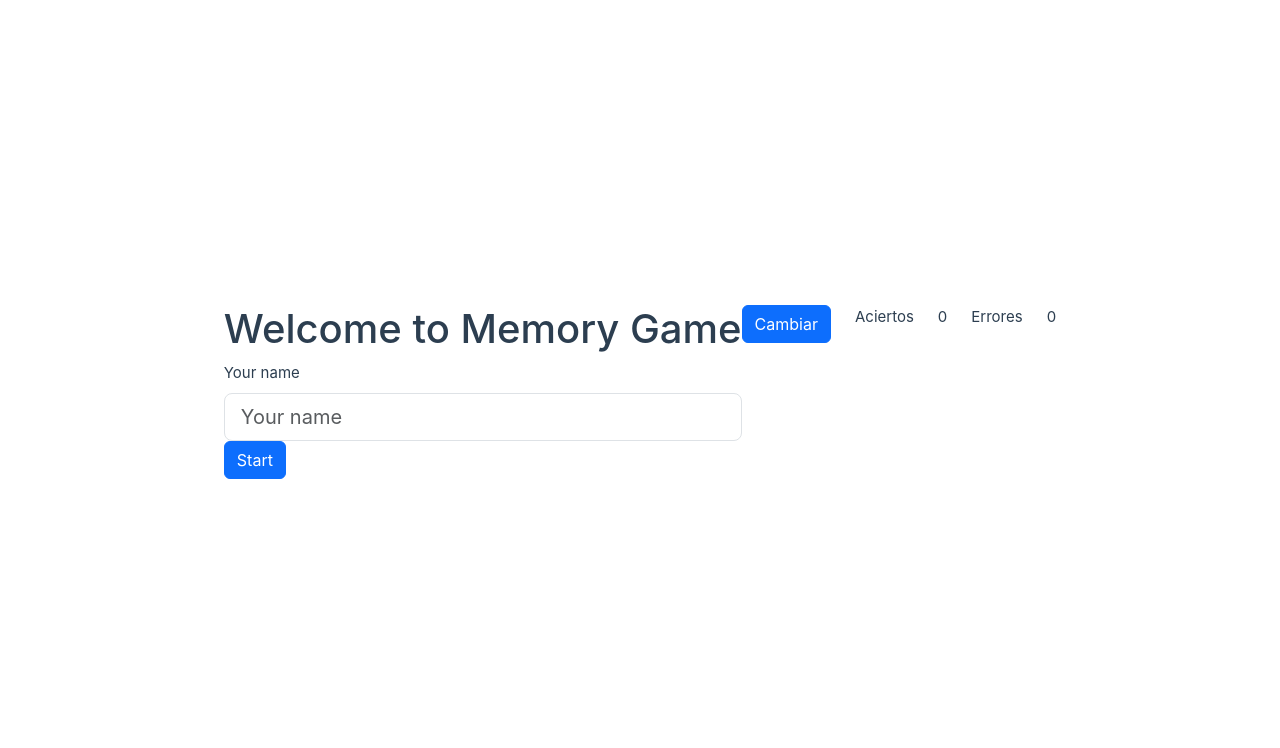
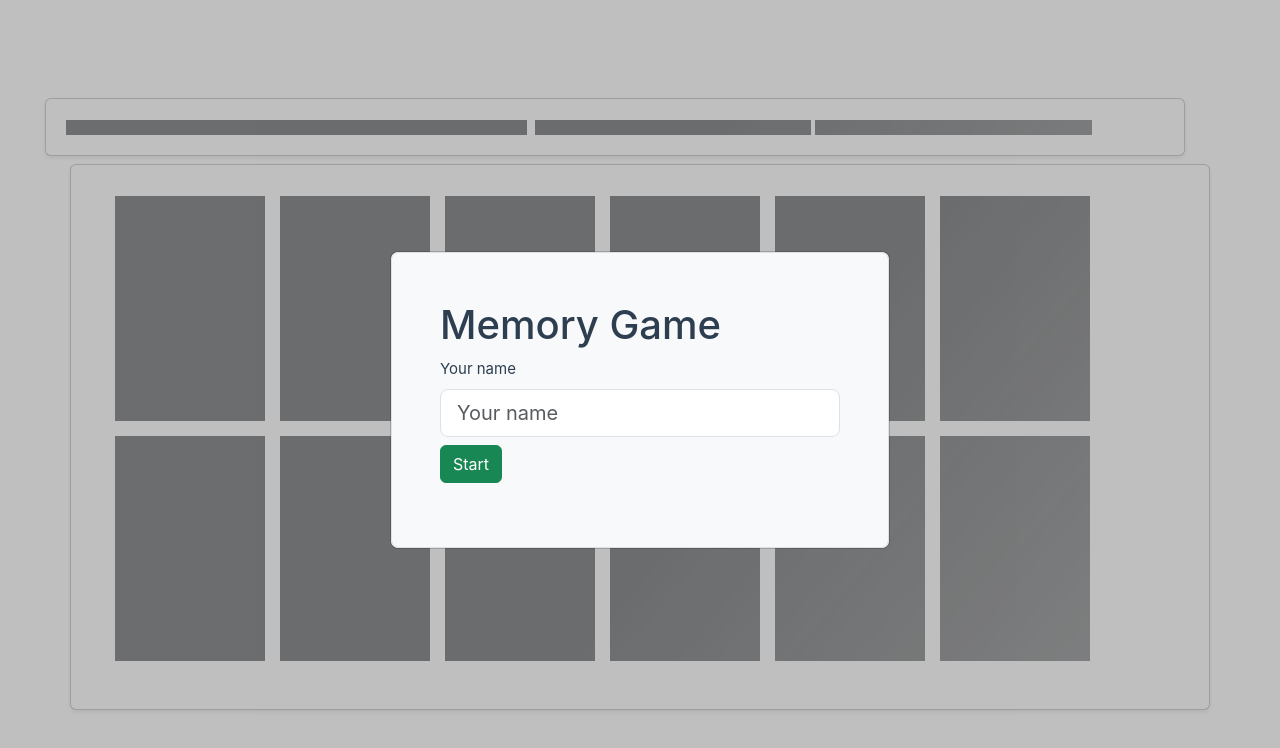
Before and after one commit to mariovaldivia/memory-game, a Vue app: page / in a window 1280 px wide. Shown: the top 748 px of the page. Built offline with nearby package versions, Linux system fonts and the light colour scheme; the HTML template or start-up script is replaced by a standard one.

Commit message:
Improve welcome and end dialog

```diff
--- a/src/App.vue
+++ b/src/App.vue
@@ -4,19 +4,9 @@ import MemoryBoard from './components/MemoryBoard.vue'
 
 <template>
   <main>
-    <MemoryBoard class="memory-board"></MemoryBoard>
+    <MemoryBoard></MemoryBoard>
   </main>
-  <!-- <header>
-    <img alt="Vue logo" class="logo" src="./assets/logo.svg" width="125" height="125" />
 
-    <div class="wrapper">
-      <HelloWorld msg="You did it!" />
-    </div>
-  </header>
-
-  <main>
-    <TheWelcome />
-  </main> -->
 </template>
 
 <style scoped>
@@ -24,10 +14,6 @@ header {
   line-height: 1.5;
 }
 
-.logo {
-  display: block;
-  margin: 0 auto 2rem;
-}
 
 main {
   display: flex;
--- a/src/components/GameEnded.vue
+++ b/src/components/GameEnded.vue
@@ -1,38 +1,82 @@
 <template>
-    <section>
+  <modal>
 
-        <h1>YOU WIN</h1>
+    <section class=" p-5 z-100 bg-body-tertiary border rounded-3 welcome-overlay">
+
+      <h1>Congratulations {{ name }}</h1>
+
       <div class="row">
+        <div class="col-6">
+          <img class="" :src="Trophy" alt="Trophy" />
+        </div>
+        <div class="col-6 align-middle">
+
+          <div class="vstack gap-3 p-2 ">
+            <div class="p-2">{{ asserted }} asserted</div>
+            <div class="p-2">{{ failed }} failed</div>
 
           </div>
-        <button type="button" class="btn btn-primary" @click="restartGame">
-            Restart game
+        </div>
+      </div>
+
+      <div class="hstack gap-2 justify-content-center">
+        <div class="p-1">
+          <button type="button" class="btn btn-primary m-1" @click="restartGame">
+            Play again
           </button>
+        </div>
+        <div class="p-1">
+          <button type="button" class="btn btn-primary m-1" @click="changeUser">
+            Change user
+          </button>
+
+        </div>
+
+      </div>
+
+
+
+
     </section>
+  </modal>
 </template>
 
 <script lang="ts">
 import { ref } from 'vue'
 import { useUserStore } from '../stores/user';
+import Modal from './Modal.vue'
+import Trophy from "../assets/Trophy_Flat_Icon.svg";
 export default {
   // props: ['asserted', 'failed'],
   emits: ['startGame'],
-    setup(props, {emit}) {
-        const name = ref(null);
+  components: {
+    Modal
+  },
+  props: {
+    asserted: Number,
+    failed: Number
+  },
+  setup(props, { emit }) {
     const userStore = useUserStore();
+    const name = ref(userStore.userName);
 
     const restartGame = () => {
       emit('startGame')
 
     }
+
+    const changeUser = () => {
+      userStore.setName('')
+
+    }
     return {
       name,
-        restartGame
+      Trophy,
+      restartGame,
+      changeUser
     }
   }
 }
 </script>
 
-  <style>
-
-  </style>
+<style></style>
--- a/src/components/GameScore.vue
+++ b/src/components/GameScore.vue
@@ -1,26 +1,55 @@
 <template>
+    <section class="card container score shadow-sm">
+
+        <div class="row" v-if="loaded">
+            <div class="col col-md-6">
+                {{ userName }}
+
+                <button class="btn btn-default" @click="changeUser">Cambiar</button>
+            </div>
+            <div class="col-6">
                 <div class="row">
-    <div class="col">
-      {{  userName }}
+                    <div class="col-xs-12 col-md-6 justify-content-center">
+                        <div class="hstack">
+                            <div class="p-2">Aciertos</div>
+                            <div class="p-2">
+                                <span class=" text-bg-success py-1 px-3">
 
-      <button class="btn btn-primary" @click="changeUser">Cambiar</button>
-    </div>
-    <div class="col">
-      Aciertos
-    </div>
-    <div class="col">
                                     {{ asserted }}
-    </div>
-
-    <div class="col">
-      Errores
-    </div>
-
-    <div class="col">
-      {{  failed }}
+                                </span>
                             </div>
 
                         </div>
+
+
+                    </div>
+
+                    <div class=" col-xs-12 col-md-6 justify-content-center">
+                        <div class="hstack">
+                            <div class="p-2">Errores</div>
+                            <div class="p-2">
+                                <span class=" text-bg-danger py-1 px-3 ">
+                                {{ failed }}
+                                </span>
+                            </div>
+
+                        </div>
+
+                    </div>
+
+
+                </div>
+
+            </div>
+
+        </div>
+
+        <div class="placeholder-wave" v-else>
+            <span class="placeholder col-5 m-1"></span>
+            <span class="placeholder col-3 m-1"></span>
+            <span class="placeholder col-3"></span>
+        </div>
+    </section>
 </template>
 
 <script lang="ts">
@@ -28,12 +57,16 @@ import { useUserStore } from '../stores/user';
 import { storeToRefs } from 'pinia'
 
 export default {
-  props: ['asserted', 'failed'],
+    props: {
+        asserted: Number,
+        failed: Number,
+        loaded: Boolean
+    },
     setup(props) {
         const userStore = useUserStore()
         const { userName } = storeToRefs(userStore)
 
-    function changeUser(){
+        function changeUser() {
             userStore.setName('')
         }
         return {
@@ -45,5 +78,8 @@ export default {
 </script>
 
 <style>
-
+.score {
+    padding: 1rem;
+    margin: 0.5em 0
+}
 </style>
--- a/src/components/LoadingGame.vue
+++ b/src/components/LoadingGame.vue
@@ -1,9 +1,19 @@
 <template>
-    <div class="text-center m-5">
+    <!-- <div class="text-center m-5">
         <div class="spinner-border" role="status">
             <span class="visually-hidden">Loading board...</span>
         </div>
+    </div> -->
+
+
+    <div class="d-flex justify-content-center">
+
+        <p aria-hidden="true" class="placeholder-wave">
+            <span v-for="n in 12" class="placeholder col-1 card-placeholder" :key="n"></span>
+        </p>
+
     </div>
+
 </template>
 
 <script lang="ts">
@@ -12,4 +22,14 @@ export default {
 }
 </script>
 
-<style></style>
+<style>
+p {
+    width:100%
+}
+
+.card-placeholder {
+    width: 150px;
+    aspect-ratio: 2/3;
+    margin: 0.5em
+}
+</style>
--- a/src/components/MemoryBoard.vue
+++ b/src/components/MemoryBoard.vue
@@ -1,32 +1,41 @@
 <template>
+  <welcome-game v-if="!name" @start-game="startGame"></welcome-game>
 
-    <Welcome v-if="!name" @start-game="startGame"></Welcome>
+  <GameScore :asserted="numberAsserted" :failed="numberFailed" :loaded="!loading"></GameScore>
 
-    <GameScore :asserted="numberAsserted" :failed="numberFailed"></GameScore>
+  <section class="card shadow-sm container">
 
-    <LoadingGame v-if="loading"></LoadingGame>
-    <MemoryCard class="animal-card" v-for="(animal, index) in animals" :animal="animal" :index="index" :key="index"
-      :flip="isFlipped(index)" @click="flipCard(index)">
-    </MemoryCard>
+    <div class="game d-flex justify-content-center">
+      <MemoryCard class="animal-card" v-for="(animal, index) in animals" :animal="animal" :index="index" :key="index"
+        :flip="isFlipped(index)" @click="flipCard(index)">
+      </MemoryCard>
+      <LoadingGame v-if="loading"></LoadingGame>
+    </div>
+  </section>
 
-    <GameEnded v-if="gameEnded" @start-game="startGame"></GameEnded>
+  <GameEnded v-if="gameEnded" :asserted="numberAsserted" :failed="numberFailed" @start-game="startGame"></GameEnded>
 </template>
 
 <script lang="ts">
-import { ref, reactive, toRaw, onMounted, watch } from 'vue'
+import { ref, toRaw, onMounted, watch } from 'vue'
 import { getAnimalImages } from '../services/animals'
 import MemoryCard from './MemoryCard.vue'
 import LoadingGame from './LoadingGame.vue'
-import Welcome from './Welcome.vue'
+import WelcomeGame from './WelcomeGame.vue'
 import GameScore from './GameScore.vue'
 import GameEnded from './GameEnded.vue'
 import { shuffle } from '../utils/utils'
-import { useUserStore } from '../stores/user';
+import { useUserStore } from '../stores/user'
 import { storeToRefs } from 'pinia'
 
 export default {
   components: {
-    MemoryCard, GameScore, LoadingGame, Welcome, GameEnded },
+    MemoryCard,
+    GameScore,
+    LoadingGame,
+    WelcomeGame,
+    GameEnded
+  },
   setup() {
     const animals = ref([])
     const numberOfPairs = 3
@@ -35,24 +44,23 @@ export default {
     const numberAsserted = ref(0)
     const numberFailed = ref(0)
     const gameEnded = ref(false)
-    const loading = ref(false)
+    const loading = ref(true)
 
-    const userStore = useUserStore();
+    const userStore = useUserStore()
     const { userName } = storeToRefs(userStore)
     onMounted(() => {
       console.log(userName.value)
-      if(userName.value){
+      if (userName.value) {
         loadGameBoard()
       }
-
     })
 
     const loadGameBoard = () => {
       getAnimalImages().then((response) => {
         // console.log(response.data)
-        const listOfAnimals = getListOfAnimals(response.data.entries);
+        const listOfAnimals = getListOfAnimals(response.data.entries)
         const listPairsOfAnimals = listOfAnimals.flatMap((data) => {
-          return [data, data];
+          return [data, data]
         })
         // console.log(listPairsOfAnimals)
         animals.value = shuffle(listPairsOfAnimals)
@@ -60,26 +68,27 @@ export default {
       })
     }
 
-    watch(numberAsserted, async(newNumber, oldNumber) => {
-      console.log("aciertos", newNumber)
-      if(newNumber == numberOfPairs){
-        console.log("Ganaste")
+    watch(numberAsserted, async (newNumber, oldNumber) => {
+      console.log('aciertos', newNumber)
+      if (newNumber == numberOfPairs) {
+        console.log('Ganaste')
         gameEnded.value = true
       }
     })
 
-    watch(userName, async(newValue, oldValue) => {
-      console.log("aciertos", newValue)
-      if(newValue == ''){
+    watch(userName, async (newValue, oldValue) => {
+
+      if (newValue == '') {
         resetGame()
+        loading.value = true
       }
     })
 
     const flipCard = (index) => {
       // const animalClicked = toRaw(animals.value)[index]
       const { slug } = animals.value[index]
-      console.log("clicked", index, slug)
-      console.log("selected", toRaw(selectedAnimal.value))
+      console.log('clicked', index, slug)
+      console.log('selected', toRaw(selectedAnimal.value))
       if (!canFlipCard(index) || isFlipped(index)) return
 
       const animalObj = {
@@ -91,42 +100,39 @@ export default {
       selectedAnimal.value = [animalObj, ...currentAnimals]
 
       const selected = toRaw(selectedAnimal.value)
-      if(selected.length == 2){
+      if (selected.length == 2) {
         const equalCards = checkEqualCards(selected)
-        if(equalCards){
+        if (equalCards) {
           assertedCards.value = [...selected, ...toRaw(assertedCards.value)]
           numberAsserted.value += 1
-        }else{
+        } else {
           numberFailed.value += 1
         }
 
         setTimeout(() => {
           cleanSelected()
-
         }, 1000)
       }
-
     }
 
     const cleanSelected = () => {
-        console.log("cleaning selected", selectedAnimal.value.length)
-        selectedAnimal.value = []
+      console.log('cleaning selected', selectedAnimal.value.length)
+      selectedAnimal.value = []
     }
 
     const canFlipCard = (id) => {
       // const { index, slug } = toRaw(animals.value)[id]
       const selected = toRaw(selectedAnimal.value)
-      return !hasIndexSelected(selected, id) && selected.length < 2;
+      return !hasIndexSelected(selected, id) && selected.length < 2
     }
 
     const hasIndexSelected = (selectedList: [], index) => {
       // console.log("selected", selectedList)
-      if(selectedList.length == 0) return null
-      return selectedList.find(card => card.index == index)
+      if (selectedList.length == 0) return null
+      return selectedList.find((card) => card.index == index)
     }
 
-    function isFlipped(index){
-
+    function isFlipped(index) {
       const selected = hasIndexSelected(selectedAnimal.value, index)
       const asserted = hasIndexSelected(toRaw(assertedCards.value), index)
       // console.log(toRaw(assertedCards.value))
@@ -146,11 +152,12 @@ export default {
             slug: entry.meta.slug,
             uuid: entry.meta.uuid
           }
-        })).slice(0, numberOfPairs)
+        })
+      ).slice(0, numberOfPairs)
     }
 
     const startGame = () => {
-      console.log("starting game")
+      console.log('starting game')
       loading.value = true
       gameEnded.value = false
       resetGame()
@@ -166,7 +173,6 @@ export default {
       gameEnded.value = false
     }
 
-    console.log(userName)
     return {
       animals,
       flipCard,
@@ -183,4 +189,14 @@ export default {
 }
 </script>
 
-<style></style>
+<style>
+.game {
+  clear: both;
+  width: 100%;
+  display: flex;
+  gap: 0.2em;
+  place-items: flex-start;
+  flex-wrap: wrap;
+  padding: 1.5rem
+}
+</style>
--- a/src/components/MemoryCard.vue
+++ b/src/components/MemoryCard.vue
@@ -1,10 +1,9 @@
 <template>
-  <div>
-    <figure class="flip-box">
+    <button class="flip-box" :aria-label="cardLabel">
       <div class="flip-box-inner" :class="{ flip: flip }">
 
         <div class="flip-box-front">
-          <img class="animal-card-image img-thumbnail" :src="CardBack" alt="" />
+          <img class="animal-card-image img-thumbnail" :src="CardBack" :alt="cardLabel" />
         </div>
 
         <div class="flip-box-back">
@@ -12,19 +11,22 @@
         </div>
 
       </div>
-    </figure>
-  </div>
+    </button>
 </template>
 
 <script lang="ts">
-import { ref } from 'vue'
+import { ref, computed } from 'vue'
 import CardBack from "../assets/Random_box_Card_back.svg";
 
 export default {
-  props: ['animal', 'flip'],
+  props: ['animal', 'flip', 'index'],
   setup(props) {
+    const cardLabel = computed(() => {
+        return `Card ${props.index + 1} ${props.flip ? props.animal.slug : ''}`
+    })
     return {
-      CardBack
+      CardBack,
+      cardLabel
     }
   }
 }
@@ -49,9 +51,10 @@ export default {
     opacity: .7;
   }
 
-  .flip-box {
+  button.flip-box {
     background-color: white;
     position: relative;
+    border: none
     /* width: 300px;
     height: 200px; */
     /* border: 1px solid #f1f1f1; */
--- /dev/null
+++ b/src/components/Modal.vue
@@ -0,0 +1,22 @@
+<template>
+    <div class="modal fade show d-block" tabindex="-1" aria-hidden="true">
+
+        <div class="modal-dialog modal-dialog-centered">
+            <div class="modal-content">
+                <slot></slot>
+            </div>
+        </div>
+    </div>
+</template>
+
+<script>
+export default {
+
+}
+</script>
+
+<style>
+.modal {
+    background-color: rgba(0, 0, 0, 0.25)
+}
+</style>
--- a/src/components/Welcome.vue
+++ /dev/null
@@ -1,48 +0,0 @@
-<template>
-    <section>
-
-        <h1>Welcome to Memory Game</h1>
-        <div class="row">
-            <form action="#">
-                <div class="mb-3">
-                <label for="exampleFormControlInput1" class="form-label">Your name</label>
-                <input type="text" class="form-control form-control-lg" id="name" ref="name" placeholder="Your name">
-
-                <button type="button" class="btn btn-primary" @click="setName">Start</button>
-
-            </div>
-
-            </form>
-
-
-        </div>
-    </section>
-  </template>
-
-  <script lang="ts">
-  import { ref } from 'vue'
-  import { useUserStore } from '../stores/user';
-  export default {
-    // props: ['asserted', 'failed'],
-    emits: ['startGame'],
-    setup(props, {emit}) {
-        const name = ref(null);
-        const userStore = useUserStore();
-
-        const setName = () => {
-            console.log("name", name.value)
-            userStore.setName(name.value.value);
-            emit('startGame')
-
-        }
-      return {
-        name,
-        setName
-      }
-    }
-  }
-  </script>
-
-  <style>
-
-  </style>
--- /dev/null
+++ b/src/components/WelcomeGame.vue
@@ -0,0 +1,55 @@
+<template>
+  <modal>
+    <section class="h-100 p-5 z-100 bg-body-tertiary border rounded-3 welcome-overlay">
+
+      <h1>Memory Game</h1>
+      <div class="row">
+        <form action="#">
+          <div class="mb-3">
+            <label for="name" class="form-label">Your name</label>
+            <input type="text" class="form-control form-control-lg" id="name" ref="name" placeholder="Your name" required>
+
+            <button type="button" class="btn btn-success mt-2" @click="setName">Start</button>
+
+          </div>
+
+        </form>
+      </div>
+    </section>
+  </modal>
+
+</template>
+
+<script lang="ts">
+import { ref } from 'vue'
+import { useUserStore } from '../stores/user';
+import Modal from './Modal.vue'
+export default {
+  // props: ['asserted', 'failed'],
+  emits: ['startGame'],
+  components: {
+    Modal
+  },
+  setup(props, { emit }) {
+    const name = ref(null);
+    const userStore = useUserStore();
+
+    const setName = () => {
+      const nameValue = name.value?.value
+      if (nameValue != '') {
+        console.log("starting game", nameValue)
+        userStore.setName(nameValue);
+        emit('startGame')
+
+      }
+
+    }
+    return {
+      name,
+      setName
+    }
+  }
+}
+</script>
+
+<style></style>
--- a/tsconfig.app.json
+++ b/tsconfig.app.json
@@ -1,6 +1,6 @@
 {
   "extends": "@vue/tsconfig/tsconfig.dom.json",
-  "include": ["env.d.ts", "src/**/*", "src/**/*.vue", "src/**/*.ts"],
+  "include": ["env.d.ts", "src/**/*", "src/**/*.vue", "src/*/*.ts"],
   "exclude": ["src/**/__tests__/*"],
   "compilerOptions": {
     "composite": true,
```
Also changed, not shown: src/assets/Trophy_Flat_Icon.svg (added). Lines whose indentation alone changed are shown as unchanged.
